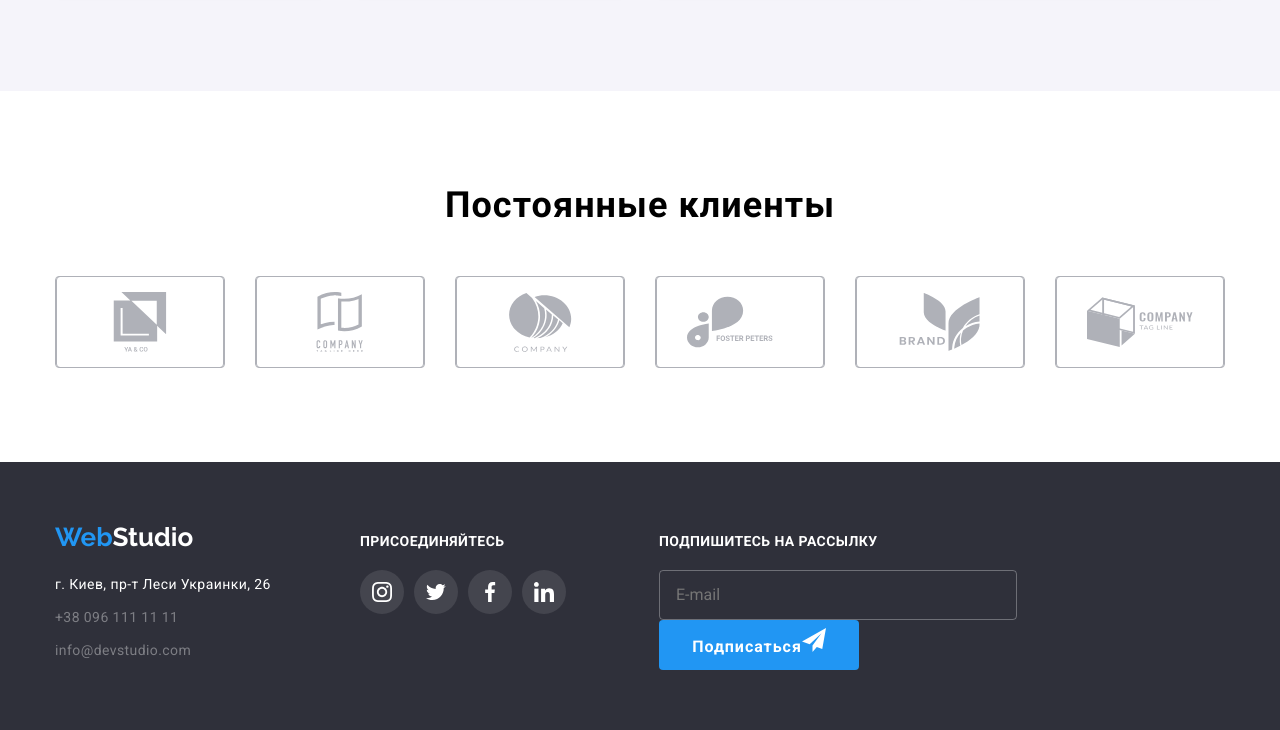
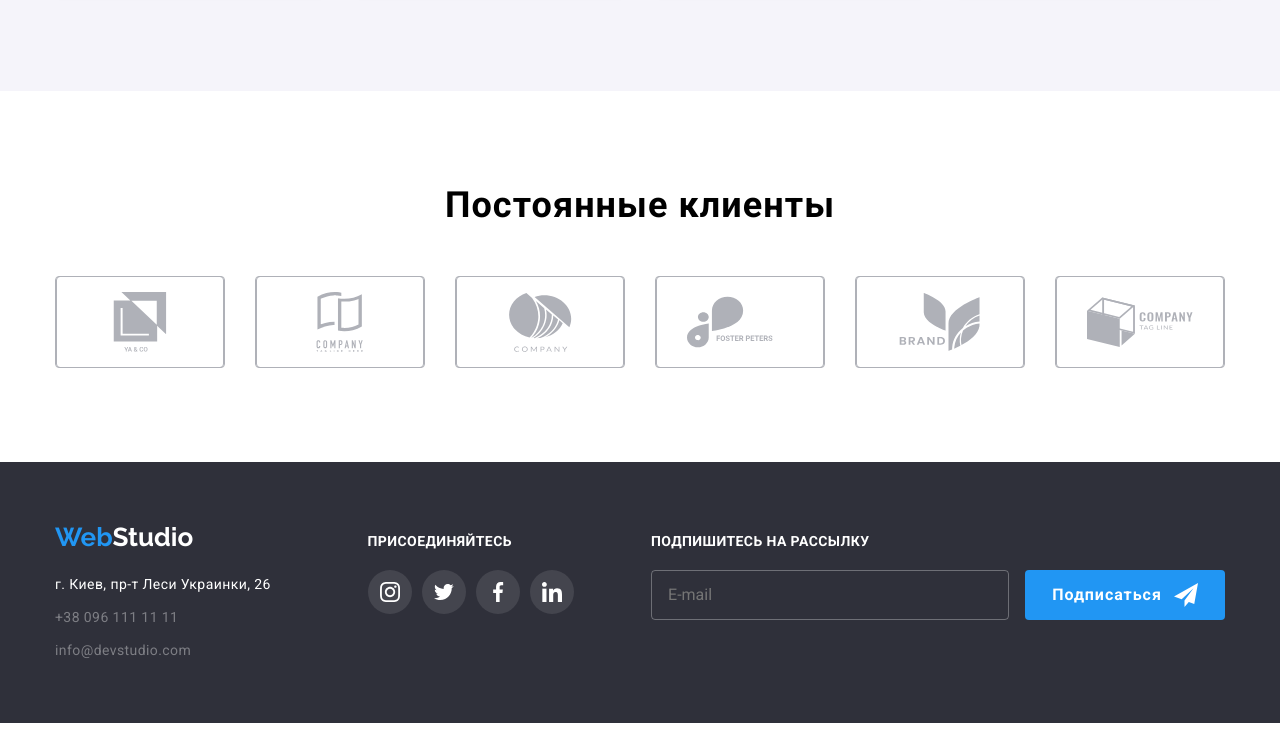
Before and after one commit to Daurbay/goit-markup-hw-06, a plain HTML site: page index.html in a window 1280 px wide. Shown: the part 2214-2944 px from the top of the page. Drawn offline with nearby package versions, Linux system fonts and the light colour scheme.

Commit message:
без птички
(

```diff
--- a/css/styles.css
+++ b/css/styles.css
@@ -556,6 +556,7 @@ fill: var(--focus-accent-color);
 
 .footer-section-div{
     display: flex;
+    justify-content: space-between;
     align-items: center;
     align-items: baseline;
 }
@@ -564,7 +565,6 @@ fill: var(--focus-accent-color);
 display: block;
 justify-content:center;
 align-items: flex-start;
-margin-left: 70px;
 }
 
 .footer-social-links-title{
@@ -604,7 +604,6 @@ color: var(--logo-black-theme-color)
 }
 .subscription{
     display: block;
-    margin-left: 93px;
 }
 .subscription-title{
     font-weight: 700;
@@ -634,6 +633,9 @@ color: var(--logo-black-theme-color)
 }
 
 .subscription-btn{
+    display: inline-flex;
+    align-items: center;
+    justify-content: center;
     width: 200px;
     height: 50px;
     font-weight: 700;
@@ -647,6 +649,10 @@ color: var(--logo-black-theme-color)
     border: none;
     color: #FFFFFF;
     transition: background-color 250ms cubic-bezier(0.4, 0, 0.2, 1), color 250ms cubic-bezier(0.4, 0, 0.2, 1);
+}
+
+.subscription-icon{
+    margin-left: 12px;
 }
 
 .subscription-btn:hover,
```
